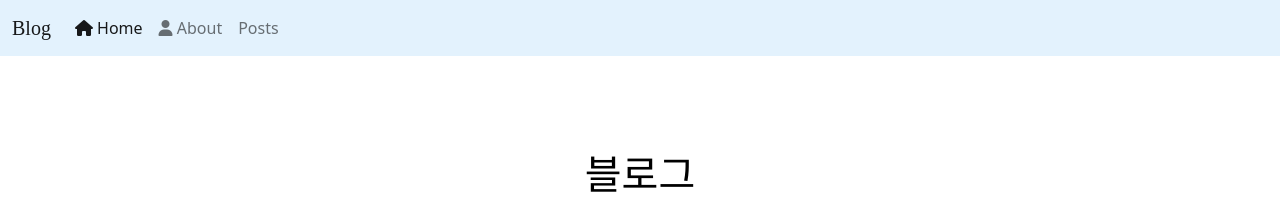
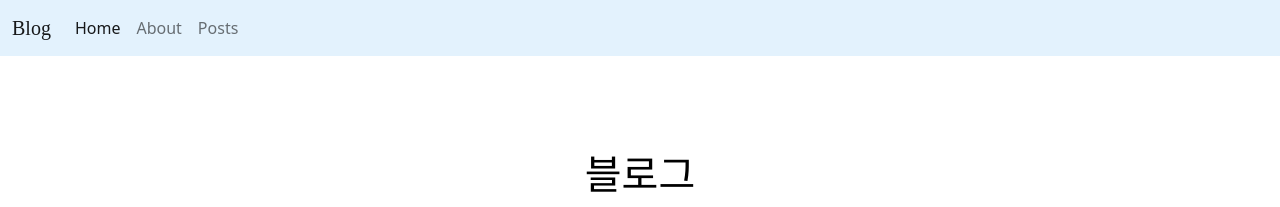
Before and after one commit to happydm09/B, a Jekyll site: the page built from pages/home.md, in a window 1280 px wide. Shown: the top 207 px of the page. Built offline with Jekyll 4.4.1, drawn with Linux system fonts in a browser that asks for light colours; nearby versions of some CDN libraries; some web fonts are replaced; comment, search, counter and statistics services are not loaded.

Commit message:
Update main.html

```diff
--- a/_layouts/main.html
+++ b/_layouts/main.html
@@ -11,11 +11,10 @@
 
     <!-- import -->
     <link rel="stylesheet" href="{{ '/css/style.css' | relative_url }}">
-    <link rel="stylesheet" href="https://cdn.jsdelivr.net/npm/bootstrap-icons@1.10.5/font/bootstrap-icons.css">
+    <link rel="stylesheet" href="https://cdn.jsdelivr.net/npm/bootstrap-icons@1.11.3/font/bootstrap-icons.min.css">
     <link href="https://cdn.jsdelivr.net/npm/bootstrap@5.2.3/dist/css/bootstrap.min.css" rel="stylesheet" integrity="sha384-rbsA2VBKQhggwzxH7pPCaAqO46MgnOM80zW1RWuH61DGLwZJEdK2Kadq2F9CUG65" crossorigin="anonymous">
 
     <script src="https://cdn.jsdelivr.net/npm/bootstrap@5.2.3/dist/js/bootstrap.bundle.min.js" integrity="sha384-kenU1KFdBIe4zVF0s0G1M5b4hcpxyD9F7jL+jjXkk+Q2h455rYXK/7HAuoJl+0I4" crossorigin="anonymous"></script>
-    <script src="https://kit.fontawesome.com/b9bfb743d5.js" crossorigin="anonymous"></script>
     <script src="https://code.jquery.com/jquery-1.12.4.min.js"></script>
     <script src="https://cdnjs.cloudflare.com/ajax/libs/mathjax/2.5.3/MathJax.js?config=TeX-AMS-MML_SVG"></script>
     <script src="https://cdnjs.cloudflare.com/ajax/libs/simple-jekyll-search/1.9.2/simple-jekyll-search.min.js"></script>
```
